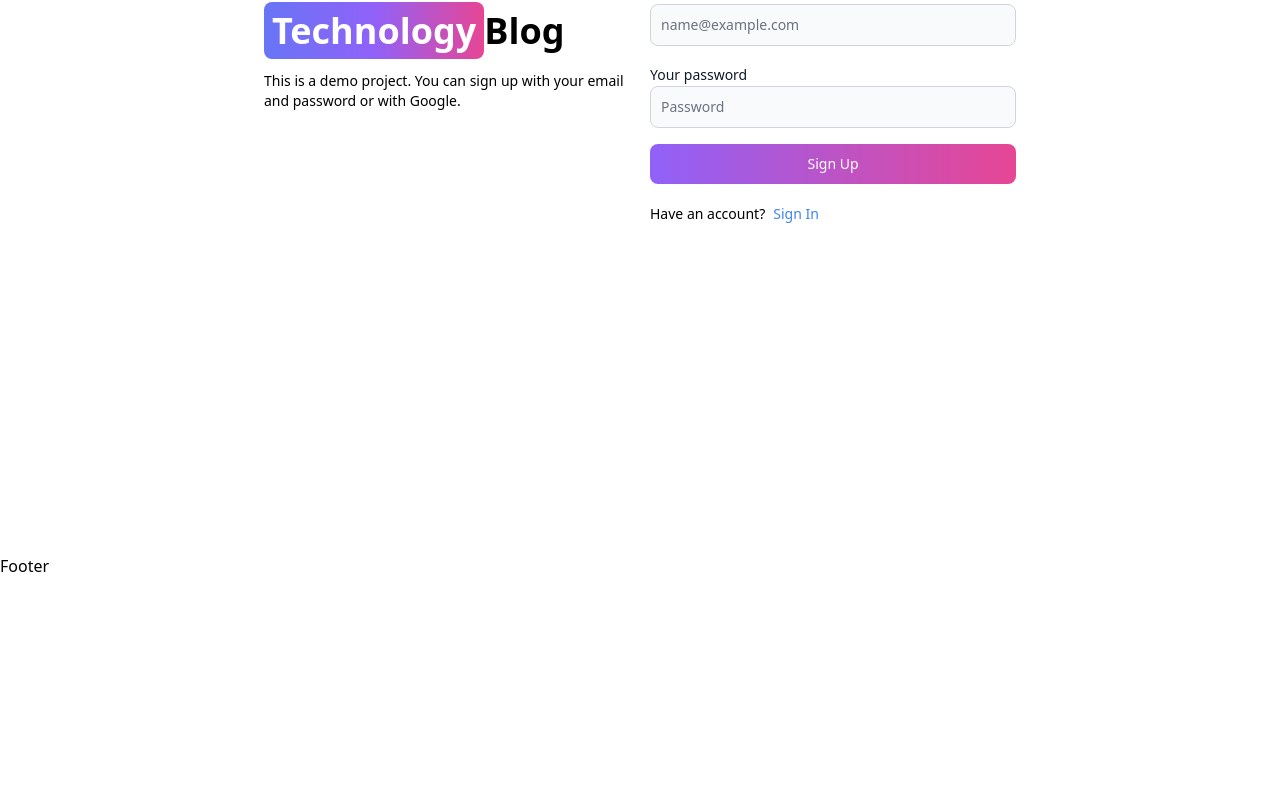
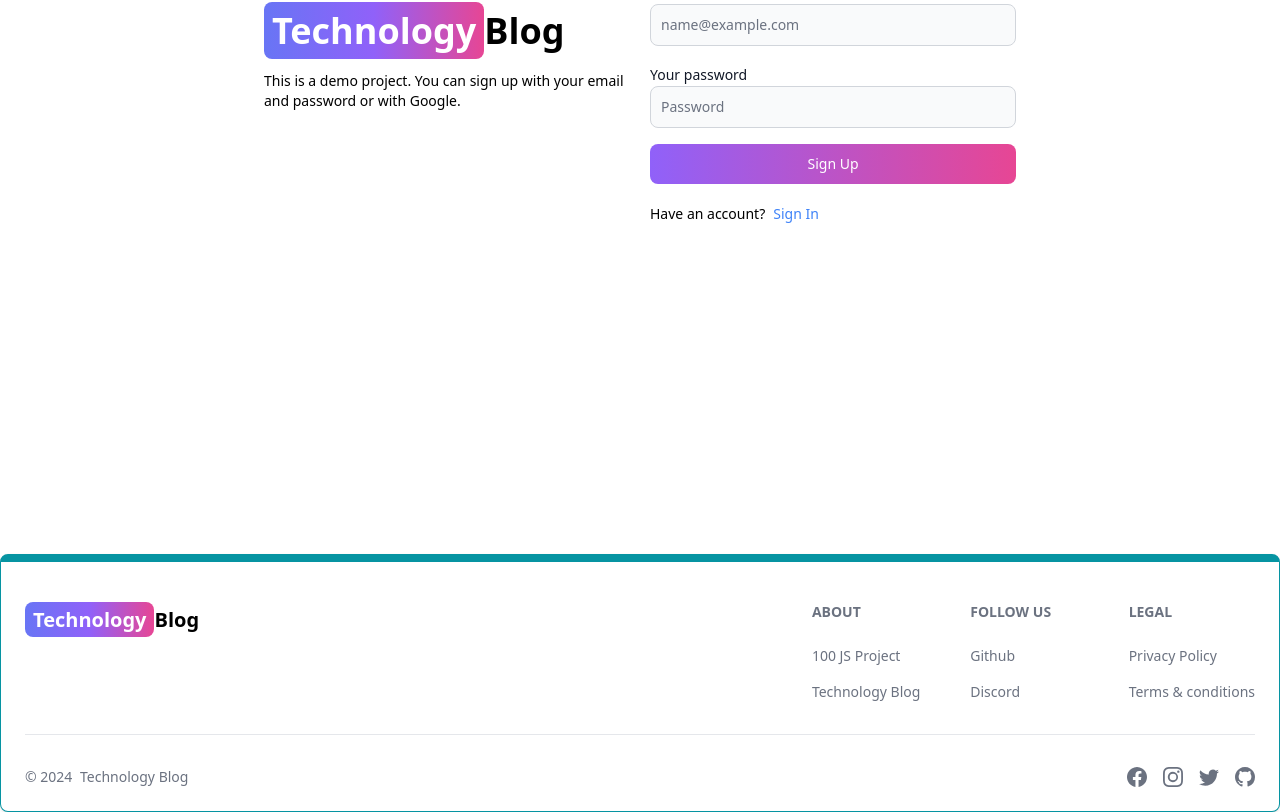
Before and after one commit to Nguyenbakhoa-sacly/tech-blog, a React (Vite) app in the folder client/: page /sign-up in a window 1280 px wide. Shown: the part 246-1058 px from the top of the page. Before the commit the page ends 824 px from the top, so only its background shows below. Built offline with nearby package versions, Linux system fonts and the light colour scheme; the HTML template or start-up script is replaced by a standard one.

Commit message:
UI: create a footer interface

```diff
--- a/client/src/components/Footer.jsx
+++ b/client/src/components/Footer.jsx
@@ -1,11 +1,96 @@
 import React from 'react'
+import { Footer, FooterLinkGroup } from 'flowbite-react'
+import { Link } from 'react-router-dom'
+import { BsFacebook, BsInstagram, BsTwitter, BsGithub } from 'react-icons/bs'
+const FooterComp = () => {
+  return (
+    <Footer container className='border border-t-8 border-teal-500'>
+      <div className='w-full max-w-7xl mx-auto'>
+        <div className='grid w-full justify-between sm:flex md:grid-col-1'>
+          <div className='mt-5'>
+            <Link to={'/'} className='self-center whitespace-nowrap text-lg
+        sm:text-xl font-semibold dark:text-white'>
+              <span className='px-2 py-1 bg-gradient-to-r from-indigo-500
+          via-purple-500 to-pink-500 rounded-lg text-white'>Technology</span>
+              Blog
+            </Link>
+          </div>
+          <div className='grid grid-cols-2 gap-8 mt-4 sm:grid-cols-3'>
+            <div>
+              <Footer.Title title='About' />
+              <FooterLinkGroup col>
+                <Footer.Link
+                  href='http://www.100jsprjects.com'
+                  target='_blank'
+                  rel='noopener noreferrer'
+                >
+                  100 JS Project
+                </Footer.Link>
+                <Footer.Link
+                  href='/about'
+                >
+                  Technology Blog
+                </Footer.Link>
+              </FooterLinkGroup>
+            </div>
+            <div>
+              <Footer.Title title='Follow us' />
+              <FooterLinkGroup col>
+                <Footer.Link
+                  href='http://www.github.com/Nguyenbakhoa-sacly'
+                  target='_blank'
+                  rel='noopener noreferrer'
+                >
+                  Github
+                </Footer.Link>
+                <Footer.Link
+                  href='https://discord.com/channels/@me'
+                  target='_blank'
+                  rel='noopener noreferrer'
+                >
+                  Discord
+                </Footer.Link>
+              </FooterLinkGroup>
+            </div>
+            <div>
+              <Footer.Title title='Legal' />
+              <FooterLinkGroup col>
+                <Footer.Link
+                  href='#'
+                  target='_blank'
+                  rel='noopener noreferrer'
+                >
+                  Privacy Policy
+                </Footer.Link>
+                <Footer.Link
+                  href='#'
+                  target='_blank'
+                  rel='noopener noreferrer'
+                >
+                  Terms &amp; conditions
+                </Footer.Link>
+              </FooterLinkGroup>
+            </div>
+          </div>
+        </div>
+        <Footer.Divider />
+        <div className="w-full sm:flex sm:items-center sm:justify-between">
+          <Footer.Copyright
+            href='#'
+            by=" Technology Blog"
+            year={new Date().getFullYear()}
+          />
+          <div className="flex gap-4 mt-4 sm:mt-0 sm:justify-center">
+            <Footer.Icon href='#' icon={BsFacebook} />
+            <Footer.Icon href='#' icon={BsInstagram} />
+            <Footer.Icon href='#' icon={BsTwitter} />
+            <Footer.Icon href='#' icon={BsGithub} />
 
-const Footer = () => {
-  return (
-    <div>
-      Footer
-    </div>
+          </div>
+        </div>
+      </div>
+    </Footer>
   )
 }
 
-export default Footer
+export default FooterComp
```
